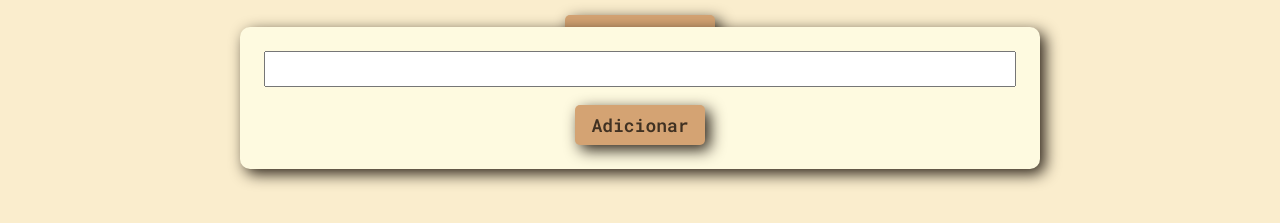
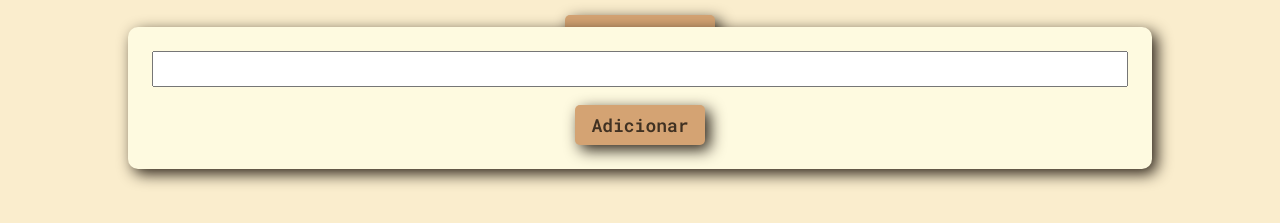
Before and after one commit to Beleze22/todo-list, a plain HTML site: page index.html in a window 1280 px wide. Both pictures are taken after a click on the button "Nova Tarefa". Shown: the part 173-396 px from the top of the page. Drawn offline with nearby package versions, Linux system fonts and the light colour scheme.

Commit message:
Update style.css - width adicao para %

```diff
--- a/styles/style.css
+++ b/styles/style.css
@@ -95,7 +95,7 @@ body {
 
 .adicao {
   background-color: #fefae0;
-  width: 80rem;
+  width: 80%;
   position: absolute;
   left: 50%;
   top: 25%;
```
